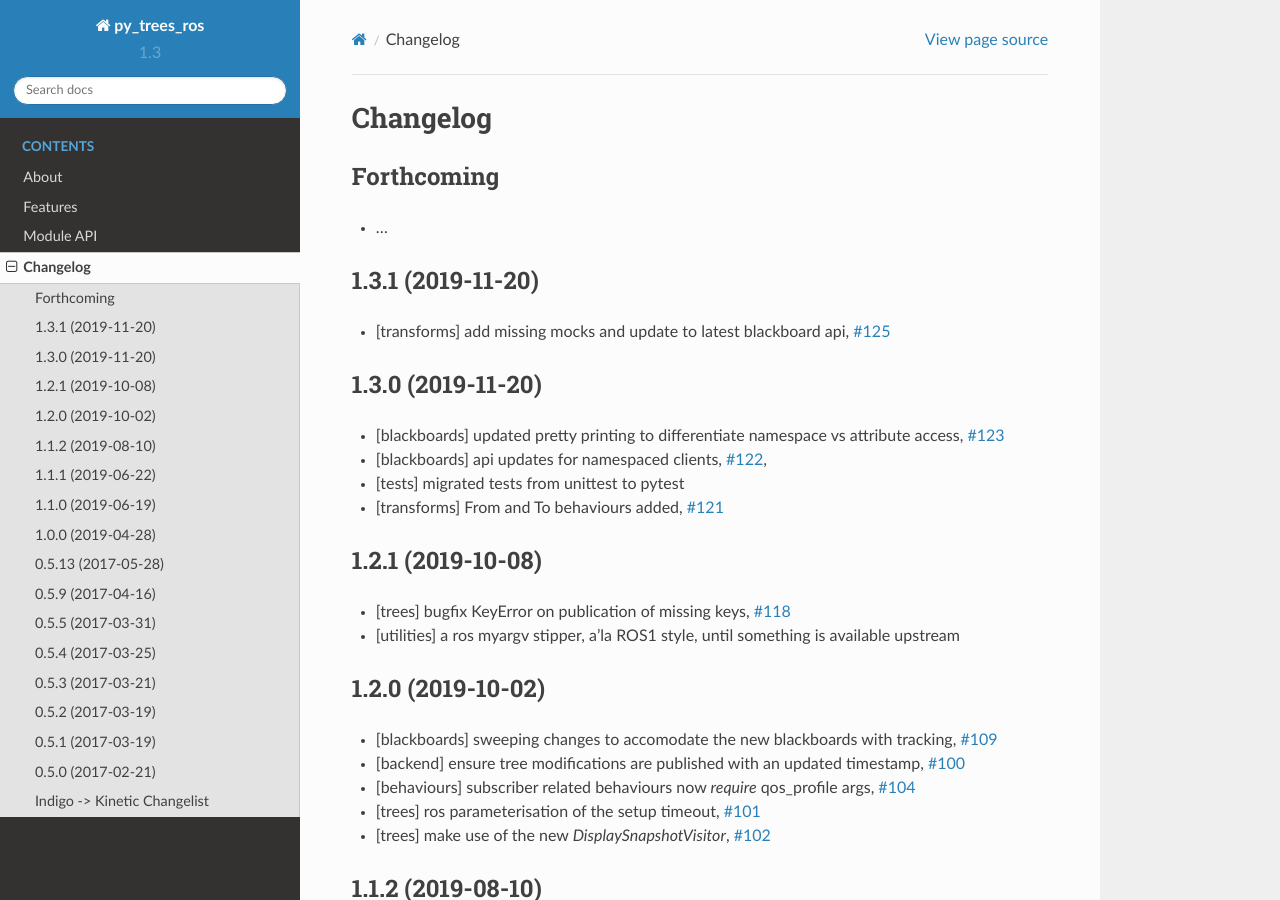
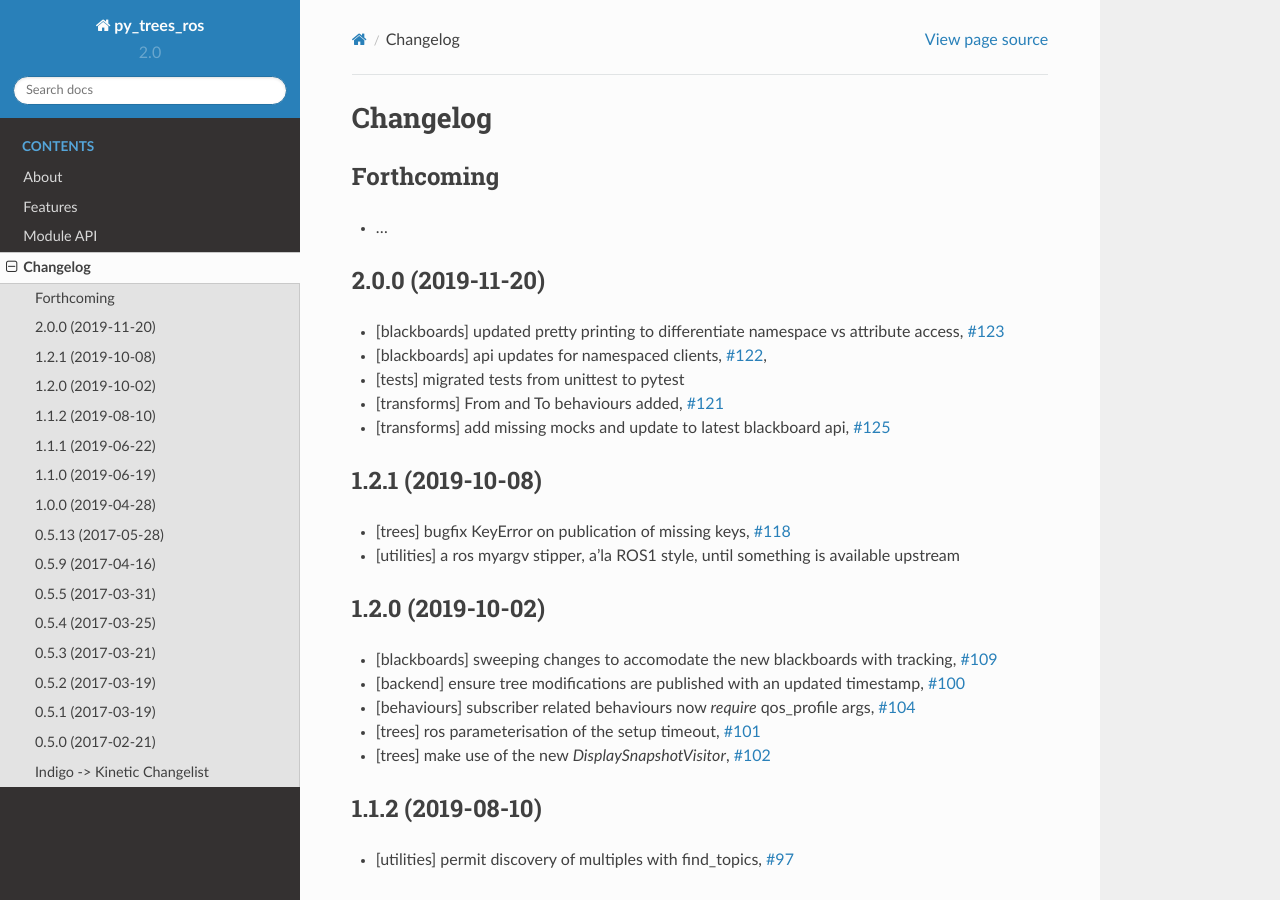
Before and after one commit to stonier/py_trees_ros-release, a Sphinx documentation site: the page built from doc/changelog.rst, in a window 1280 px wide and 900 px high. Built offline with Sphinx 7.4.7 and the Read the Docs theme 2.0.0, drawn with Linux system fonts in a browser that asks for light colours.

Commit message:
Rebase from 'debian/eloquent/py_trees_ros'

```diff
--- a/CHANGELOG.rst
+++ b/CHANGELOG.rst
@@ -6,16 +6,13 @@ Forthcoming
 -----------
 * ...
 
-1.3.1 (2019-11-20)
-------------------
-* [transforms] add missing mocks and update to latest blackboard api, `#125 <https://github.com/splintered-reality/py_trees_ros/pull/125>`_
-
-1.3.0 (2019-11-20)
+2.0.0 (2019-11-20)
 ------------------
 * [blackboards] updated pretty printing to differentiate namespace vs attribute access, `#123 <https://github.com/splintered-reality/py_trees_ros/pull/123>`_
 * [blackboards] api updates for namespaced clients, `#122 <https://github.com/splintered-reality/py_trees_ros/pull/122>`_,
 * [tests] migrated tests from unittest to pytest
 * [transforms] From and To behaviours added, `#121 <https://github.com/splintered-reality/py_trees_ros/pull/121>`_
+* [transforms] add missing mocks and update to latest blackboard api, `#125 <https://github.com/splintered-reality/py_trees_ros/pull/125>`_
 
 1.2.1 (2019-10-08)
 ------------------
--- a/doc/conf.py
+++ b/doc/conf.py
@@ -46,9 +46,9 @@ copyright = u'2019, Daniel Stonier'
 # built documents.
 #
 # The short X.Y version.
-version = "1.3"
+version = "2.0"
 # The full version, including alpha/beta/rc tags.
-release = "1.3.1"
+release = "2.0.0"
 
 ##############################################################################
 # Regular Sphinx Configuration
--- a/package.xml
+++ b/package.xml
@@ -2,7 +2,7 @@
 <?xml-model href="http://download.ros.org/schema/package_format2.xsd" schematypens="http://www.w3.org/2001/XMLSchema"?>
 <package format="3">
   <name>py_trees_ros</name>
-  <version>1.3.1</version>
+  <version>2.0.0</version>
   <description>
     ROS2 extensions and behaviours for py_trees.
   </description>
--- a/py_trees_ros/version.py
+++ b/py_trees_ros/version.py
@@ -15,4 +15,4 @@ setup.py and sphinx.
 # Version
 ##############################################################################
 
-__version__ = '1.3.1'
+__version__ = '2.0.0'
--- a/setup.py
+++ b/setup.py
@@ -7,7 +7,7 @@ package_name = 'py_trees_ros'
 
 setup(
     name=package_name,
-    version='1.3.1',  # also package.xml, doc/conf.py, py_trees_ros/version.py
+    version='2.0.0',  # also package.xml, doc/conf.py, py_trees_ros/version.py
     packages=find_packages(
         exclude=['doc*', 'tests*', 'graveyard*', 'scripts*']
     ),
```
Also changed, not shown: README.md (+4 -2 lines), 15 other files.
